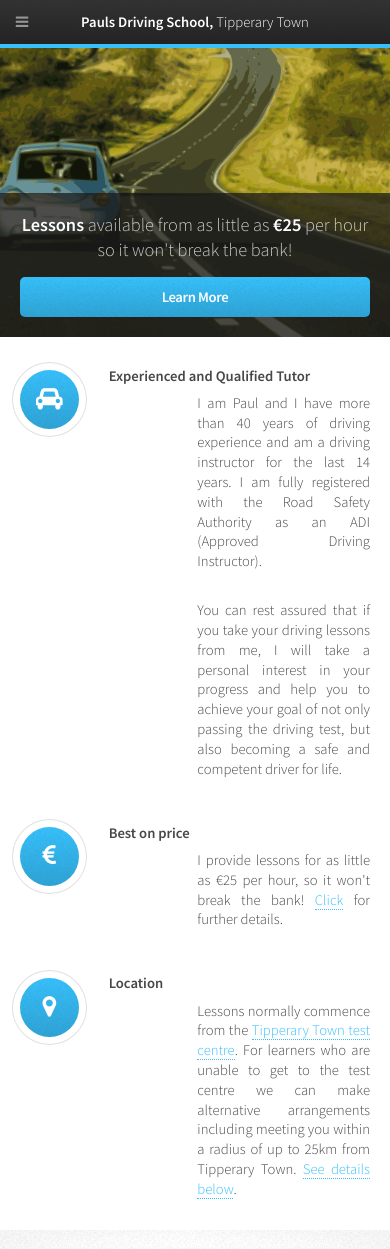
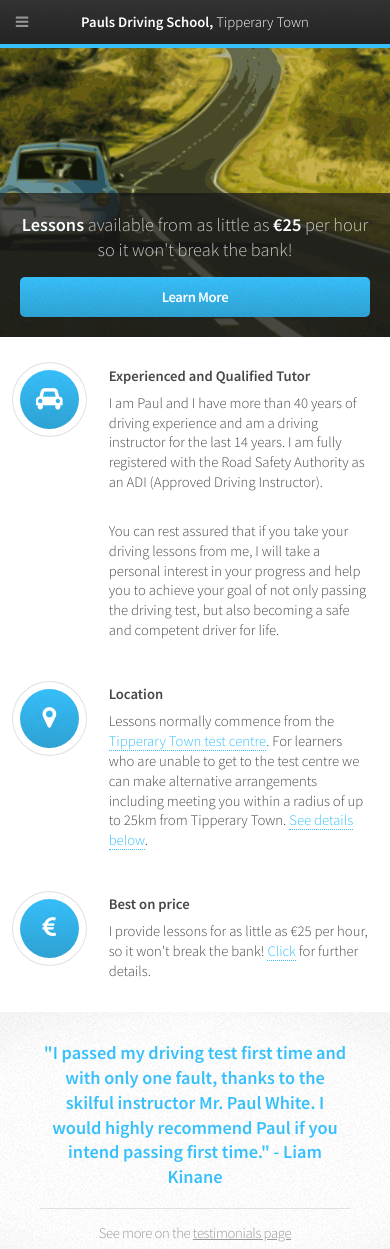
Before and after one commit to bigfatpaulyj/bigfatpaulyj.github.io, a plain HTML site: page index.html in a window 390 px wide. Shown: the top 1249 px of the page. Drawn offline with Linux system fonts and the light colour scheme.

Commit message:
Improved the layout of the text in the 2nd section. It had looked very bad on phones before...now it should look ok on all devices.

```diff
--- a/index.html
+++ b/index.html
@@ -95,41 +95,38 @@
 	<a id="learn-more"></a>
 	<section class="wrapper style1">
 		<div class="container">
-	<div class="row double">
-	  <section class="4u">
-	    <div class="box highlight">
+			<div class="row">
+				<section class="6u 12u(narrower)">
+					<div class="box highlight lefttext">
 						<i class="icon major fa-car"></i>
 						<h3>Experienced and Qualified Tutor</h3>
-	      <!-- <p>Paul White has over 14 years driving instruction experience and holds the nationally recognised ADI qualification.</p> -->
- 	      <div class="box highlight just">
 						<p>I am Paul and I have more than 40 years of driving experience and am a driving instructor for the last 14 years. I am fully registered with the Road Safety Authority as an ADI (Approved Driving Instructor). </p>
 						<p>You can rest assured that if you take your driving lessons from me, I will take a personal interest in your progress and help you to achieve your goal of not only passing the driving test, but also becoming a safe and competent driver for life.</p>
 					</div>
-	    </div>
 				</section>
-	  <section class="4u">
 
-	    <div class="box highlight">
-	      <i class="icon major fa-eur"></i>
-	      <h3>Best on price</h3>
-	      <div class="box highlight just">
-		<p>I provide lessons for as little as €25 per hour, so it won't break the bank! <a href="#pricing-section-link">Click</a> for further details.</p>
-	      </div>
+				<section class="6u 12u(narrower)">
+
+					<div class="box highlight lefttext">
+						<i class="icon major fa-map-marker"></i>
+
+						<h3>Location</h3>
+						<p>Lessons normally commence from the <a href="#book-now-section">Tipperary Town test centre</a>. For learners who are unable to get to the test centre we can make alternative arrangements including meeting you within a radius of up to 25km from Tipperary Town. <a href="#collect">See details below</a>.</p>
 					</div>
 
 				</section>
 
-	  <section class="4u">
+				<section class="6u 12u(narrower)">
 
-	    <div class="box highlight">
-	      <i class="icon major fa-map-marker"></i>
-	      <h3>Location</h3>
-	      <div class="box highlight just">
-		<p>Lessons normally commence from the <a href="#book-now-section">Tipperary Town test centre</a>. For learners who are unable to get to the test centre we can make alternative arrangements including meeting you within a radius of up to 25km from Tipperary Town. <a href="#collect">See details below</a>.</p>
-	      </div>
+					<div class="box highlight lefttext">
+						<i class="icon major fa-eur"></i>
+						<h3>Best on price</h3>
+						<p>I provide lessons for as little as €25 per hour, so it won't break the bank! <a href="#pricing-section-link">Click</a> for further details.</p>
 					</div>
 
 				</section>
+
+
 			</div>
 		</div>
 	</section>
```
Lines whose indentation alone changed are shown as unchanged.
